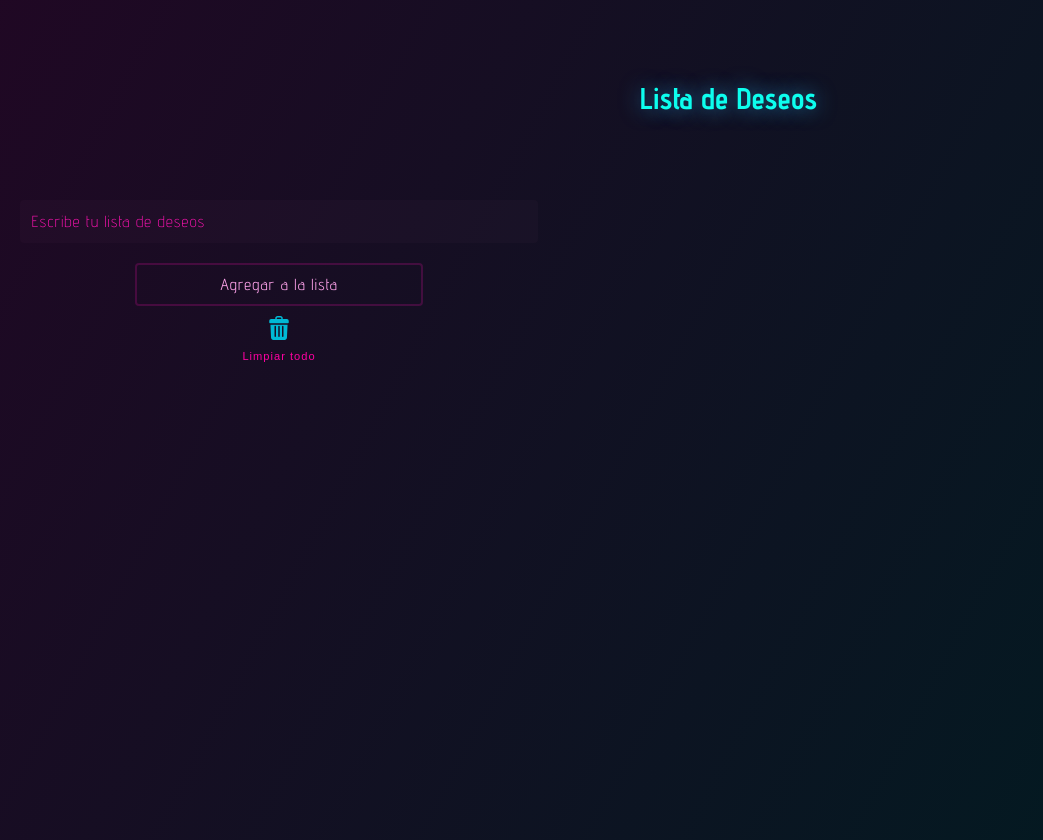
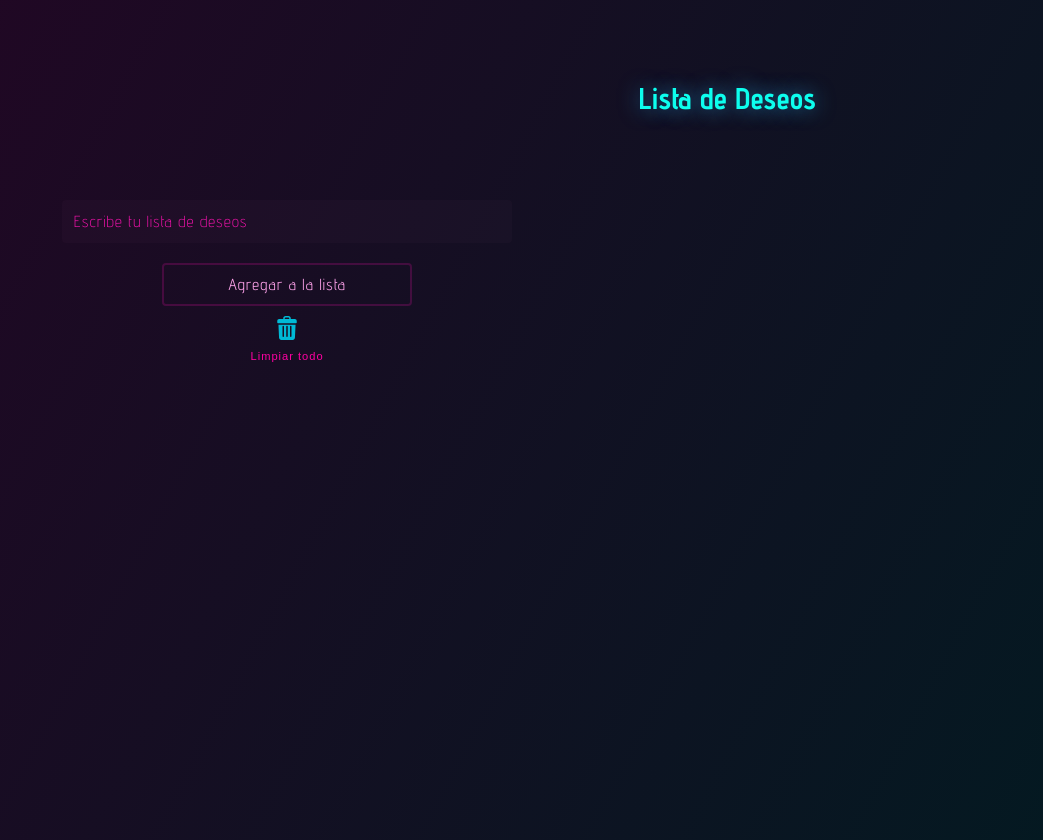
Before and after one commit to Yotfil/Lista-de-deseos, a plain HTML site: page index.html in a window 1280 px wide. Shown: the whole page, without its empty margins (64-1107 px from the left). Drawn offline with Linux system fonts and the light colour scheme.

```diff
--- a/src/style/style.css
+++ b/src/style/style.css
@@ -23,6 +23,7 @@ body {
 	max-width: 1100px;
 	margin: auto;
 	margin-bottom: 40px;
+	padding: 0 15px;
 }
 .cotenedor-lista,
 .form-contenedor {
@@ -34,7 +35,7 @@ body {
 .form {
 	display: flex;
 	flex-direction: column;
-	width: 45%;
+	width: 500px;
 	justify-content: center;
 	align-items: center;
 	top: 200px;
```
